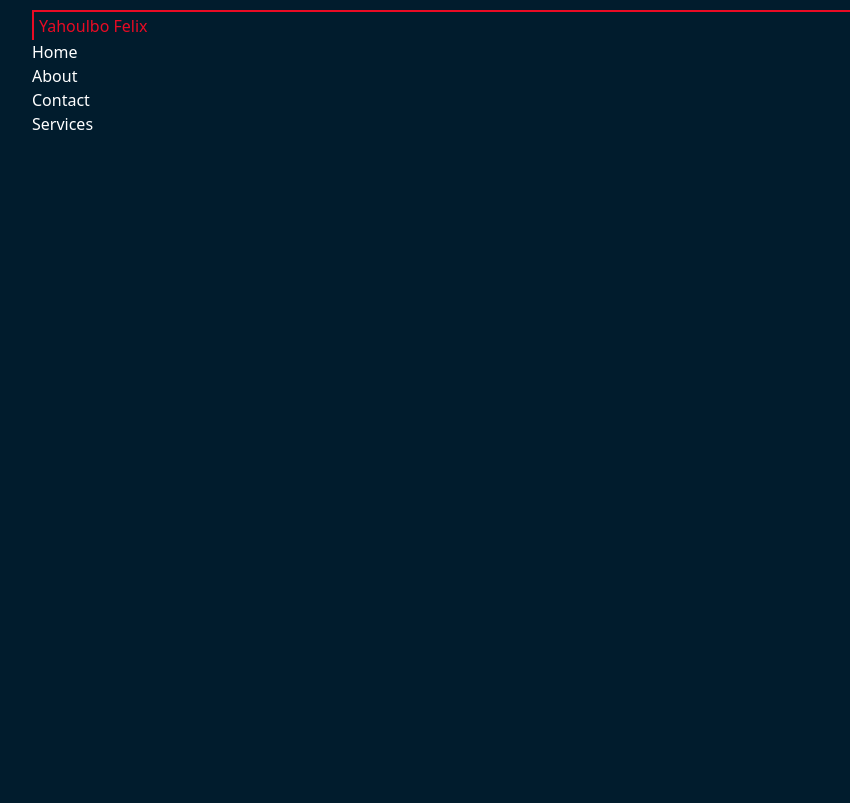
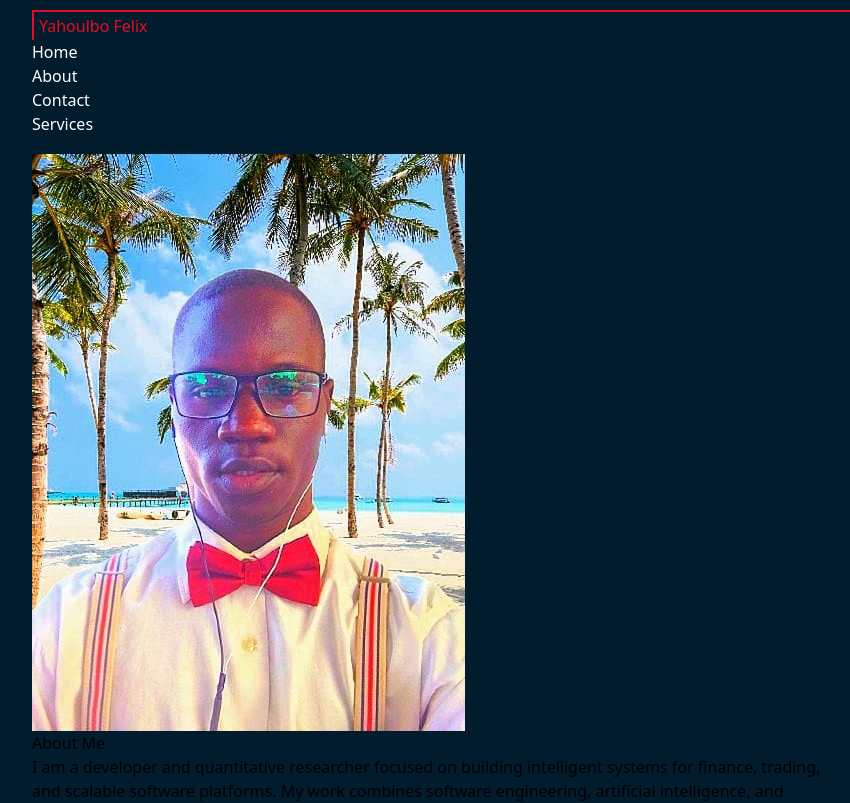
Before and after one commit to kal2be/portfolio, a React (Vite) app: page /about in a window 1280 px wide. Shown: the top 803 px of the page, without its empty margins (173-1023 px from the left). Built offline with nearby package versions, Linux system fonts and the light colour scheme; a web font is replaced by a local one.

Commit message:
fix deployment

```diff
--- a/src/App.jsx
+++ b/src/App.jsx
@@ -30,11 +30,11 @@ const App = () => {
    <BrowserRouter>
       <Navbar/>
    <Routes>
-  <Route path='/yahoulbo-portfolio/' base element={<Home/>}/>
-  <Route path='/yahoulbo-portfolio/about' element={<About/>}/>
-  <Route path='/yahoulbo-porfolio/contact' element={<Contact/>}/>
-  <Route path='/yahoulbo-porfolio/blog' element={<Blog/>}/>
-  <Route path='/yahoulbo-porfolio/service' element={<Service/>}/>
+  <Route path='/' base element={<Home/>}/>
+  <Route path='/about' element={<About/>}/>
+  <Route path='/contact' element={<Contact/>}/>
+  <Route path='/blog' element={<Blog/>}/>
+  <Route path='/service' element={<Service/>}/>
    </Routes>
    </BrowserRouter>
   )
--- a/src/about/About.tsx
+++ b/src/about/About.tsx
@@ -58,7 +58,7 @@ function About() {
           whileInView={{ opacity: 1, x: 0 }}
           transition={{ duration: 0.8 }}
         >
-             <img src="/yahoulbo-portfolio/felx.jpg" className='w-24 border my-2 h-24 rounded-full' alt="" />
+             <img src="/felx.jpg" className='w-24 border my-2 h-24 rounded-full' alt="" />
           <h2 className="lg:text-2xl text-xl font-bold mb-6">
             About Me
           </h2>
--- a/src/component/Body.jsx
+++ b/src/component/Body.jsx
@@ -27,7 +27,7 @@ I love solving complex problems, experimenting with new technologies, and transf
         <motion.img
 whileHover={{scale:1}}
 initial={{rotate:2,opacity:0,scale:1}} transition={{duration:2}} animate={{rotate:360,opacity:1,scale:1}}
- src="/yahoulbo-portfolio/kal.png" className="my-image h-96 object-cover max-h-96 max-w-96 w-full lg:mt-0"/>
+ src="/kal.png" className="my-image h-96 object-cover max-h-96 max-w-96 w-full lg:mt-0"/>
 
       </div>
 
--- a/src/component/Body1.jsx
+++ b/src/component/Body1.jsx
@@ -7,7 +7,7 @@ function Body1() {
           <motion.img
           whileHover={{scale:1}}
           initial={{rotate:2,opacity:0,scale:.2}} transition={{duration:2}} animate={{rotate:360,opacity:1,scale:.9}}
- src="/yahoulbo-portfolio/kal.png" className="my-image h-full w-full mt-8 lg:mt-0"/>
+ src="/kal.png" className="my-image h-full w-full mt-8 lg:mt-0"/>
 
         </div>
   <div className="my-4 p-4 max-h-96 overflow-y-auto shadow-sm">
```
